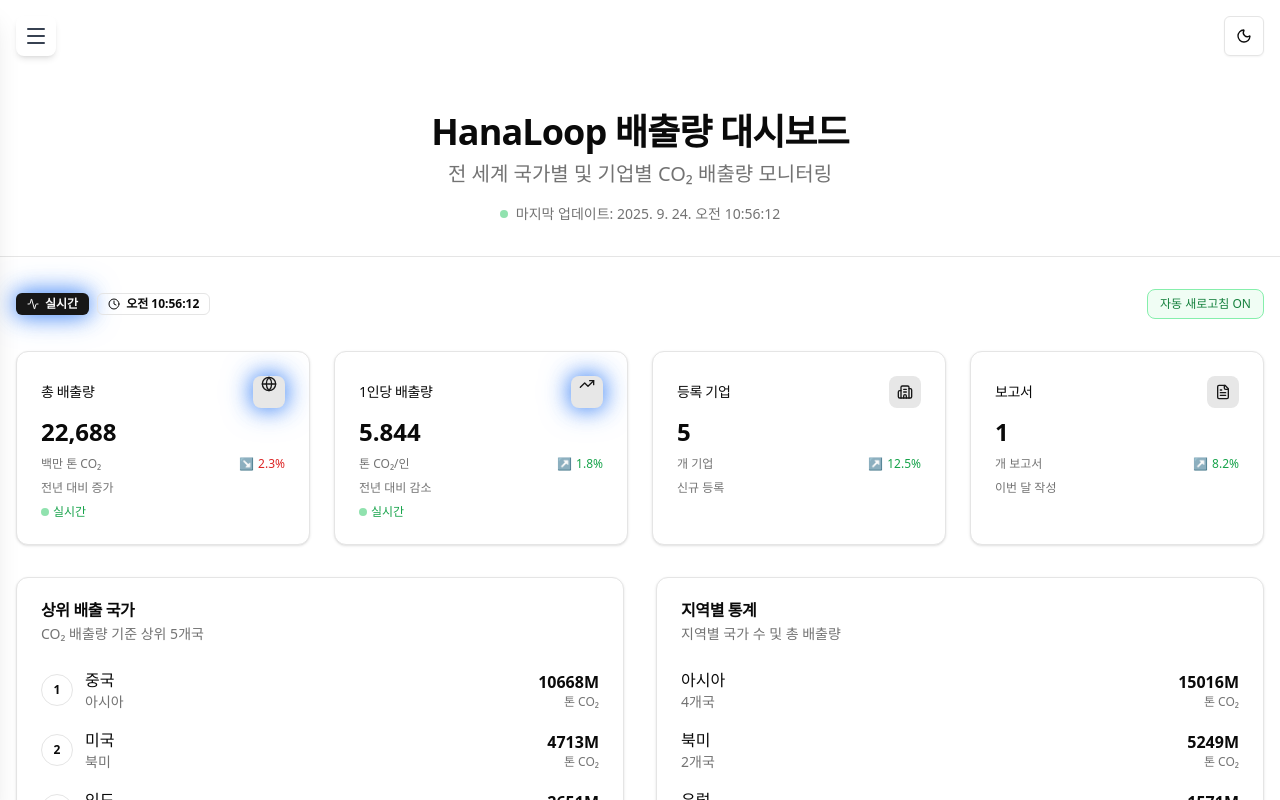
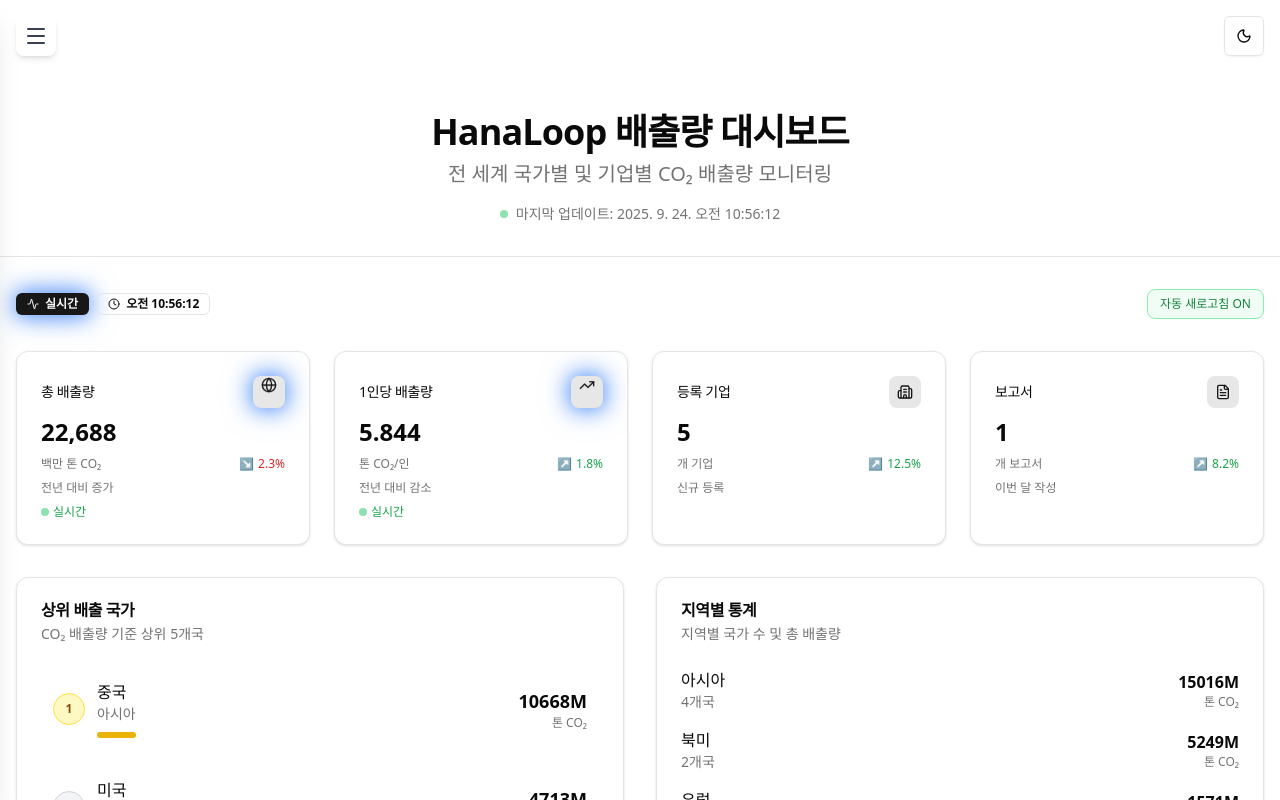
Before and after one commit to HA-SEUNG-JEONG/hanaloop-frontend-assignment, a Next.js app: page / in a window 1280 px wide. Shown: the top 800 px of the page. Built offline with nearby package versions, Linux system fonts and the light colour scheme.

Commit message:
refactor : 애니메이션 및 스타일 개선을 통한 차트 및 국가 목록 컴포넌트 최적화

```diff
--- a/app/analytics/components/AnalyticsChartsSection.tsx
+++ b/app/analytics/components/AnalyticsChartsSection.tsx
@@ -12,7 +12,7 @@
  * - JavaScript 로직 최소화로 성능 최적화
  */
 
-import React from "react";
+import React, { useState, useEffect } from "react";
 import {
   Card,
   CardContent,
@@ -35,6 +35,7 @@
   Pie,
   Cell
 } from "recharts";
+import { cn } from "@/lib/utils";
 
 interface ChartsSectionProps {
   barChartData: Array<{
@@ -77,13 +78,36 @@
   barChartData,
   pieChartData
 }: ChartsSectionProps) {
+  const [isVisible, setIsVisible] = useState(false);
+
+  // 컴포넌트 마운트 시 애니메이션 트리거
+  useEffect(() => {
+    const timer = setTimeout(() => {
+      setIsVisible(true);
+    }, 200);
+
+    return () => clearTimeout(timer);
+  }, []);
+
   return (
     <div className="grid grid-cols-1 xl:grid-cols-2 gap-6 lg:gap-8">
       {/* 상위 10개국 배출량 막대 차트 */}
-      <Card>
+      <Card
+        className={cn(
+          "hover-lift transition-all duration-500",
+          isVisible ? "animate-fade-in-scale" : "opacity-0 scale-95"
+        )}
+      >
         <CardHeader>
-          <CardTitle>상위 10개국 배출량</CardTitle>
-          <CardDescription>CO₂ 배출량 기준 상위 10개국</CardDescription>
+          <CardTitle className="animate-slide-in-up">
+            상위 10개국 배출량
+          </CardTitle>
+          <CardDescription
+            className="animate-slide-in-up"
+            style={{ animationDelay: "100ms" }}
+          >
+            CO₂ 배출량 기준 상위 10개국
+          </CardDescription>
         </CardHeader>
         <CardContent>
           <ChartContainer
@@ -106,17 +130,36 @@
               />
               <YAxis fontSize={14} className="text-sm sm:text-base" />
               <ChartTooltip content={<ChartTooltipContent />} />
-              <Bar dataKey="emissions" fill="#8884d8" />
+              <Bar
+                dataKey="emissions"
+                fill="#8884d8"
+                radius={[4, 4, 0, 0]}
+                animationBegin={0}
+                animationDuration={1500}
+              />
             </BarChart>
           </ChartContainer>
         </CardContent>
       </Card>
 
       {/* 지역별 배출량 파이 차트 */}
-      <Card>
+      <Card
+        className={cn(
+          "hover-lift transition-all duration-500",
+          isVisible ? "animate-fade-in-scale" : "opacity-0 scale-95"
+        )}
+        style={{ animationDelay: "200ms" }}
+      >
         <CardHeader>
-          <CardTitle>지역별 배출량 비율</CardTitle>
-          <CardDescription>지역별 CO₂ 배출량 분포</CardDescription>
+          <CardTitle className="animate-slide-in-up">
+            지역별 배출량 비율
+          </CardTitle>
+          <CardDescription
+            className="animate-slide-in-up"
+            style={{ animationDelay: "300ms" }}
+          >
+            지역별 CO₂ 배출량 분포
+          </CardDescription>
         </CardHeader>
         <CardContent>
           <ChartContainer
@@ -141,6 +184,8 @@
                 style={{
                   fontSize: "var(--pie-label-size)"
                 }}
+                animationBegin={0}
+                animationDuration={2000}
               >
                 {pieChartData.map((entry, index) => (
                   <Cell
--- a/app/dashboard/components/TopEmittingCountries.tsx
+++ b/app/dashboard/components/TopEmittingCountries.tsx
@@ -7,45 +7,136 @@
 } from "@/components/ui/card";
 import { Badge } from "@/components/ui/badge";
 import { Country } from "../../types";
+import { cn } from "@/lib/utils";
+import { useMemo } from "react";
 
 interface TopEmittingCountriesProps {
   countries: Country[];
 }
 
-export function TopEmittingCountries({ countries }: TopEmittingCountriesProps) {
-  const topEmittingCountries = [...countries]
-    .sort((a, b) => b.emissions - a.emissions)
-    .slice(0, 5);
+// 상수 정의
+const ANIMATION_DELAY = 150;
+const PROGRESS_DELAY_OFFSET = 300;
+const TOP_COUNTRIES_LIMIT = 5;
+
+// 순위별 색상 스타일
+const getRankStyle = (index: number) => {
+  const styles = [
+    "bg-yellow-100 text-yellow-800 border-yellow-300", // 1위
+    "bg-gray-100 text-gray-800 border-gray-300", // 2위
+    "bg-orange-100 text-orange-800 border-orange-300" // 3위
+  ];
+  return styles[index] || "bg-blue-100 text-blue-800 border-blue-300";
+};
+
+// 진행률 바 색상
+const getProgressBarColor = (index: number) => {
+  const colors = ["bg-yellow-500", "bg-gray-500", "bg-orange-500"];
+  return colors[index] || "bg-blue-500";
+};
+
+// 개별 국가 아이템 컴포넌트
+interface CountryItemProps {
+  country: Country;
+  index: number;
+  maxEmissions: number;
+}
+
+function CountryItem({ country, index, maxEmissions }: CountryItemProps) {
+  const percentage = (country.emissions / maxEmissions) * 100;
+  const animationDelay = index * ANIMATION_DELAY;
+  const progressDelay = animationDelay + PROGRESS_DELAY_OFFSET;
 
   return (
-    <Card>
-      <CardHeader>
-        <CardTitle>상위 배출 국가</CardTitle>
-        <CardDescription>CO₂ 배출량 기준 상위 5개국</CardDescription>
-      </CardHeader>
-      <CardContent>
-        <div className="space-y-4">
-          {topEmittingCountries.map((country, index) => (
-            <div key={country.id} className="flex items-center justify-between">
+    <div
+      className={cn(
+        "flex items-center justify-between p-3 rounded-lg transition-all duration-500",
+        "hover:bg-muted/50 hover:scale-[1.02] animate-slide-in-up"
+      )}
+      style={{ animationDelay: `${animationDelay}ms` }}
+      role="listitem"
+      aria-label={`${index + 1}위: ${
+        country.name
+      }, 배출량 ${country.emissions.toFixed(0)}M톤`}
+    >
       <div className="flex items-center space-x-3">
         <Badge
           variant="outline"
-                  className="w-8 h-8 rounded-full flex items-center justify-center"
+          className={cn(
+            "w-8 h-8 rounded-full flex items-center justify-center transition-all duration-300",
+            "hover:scale-110",
+            getRankStyle(index)
+          )}
+          aria-label={`${index + 1}위`}
         >
           {index + 1}
         </Badge>
-                <div>
+        <div className="flex-1">
           <p className="font-medium">{country.name}</p>
-                  <p className="text-sm text-muted-foreground">
-                    {country.region}
-                  </p>
+          <p className="text-sm text-muted-foreground">{country.region}</p>
+          {/* 진행률 바 */}
+          <div
+            className="w-full bg-muted rounded-full h-1.5 mt-2"
+            role="progressbar"
+            aria-valuenow={percentage}
+            aria-valuemin={0}
+            aria-valuemax={100}
+          >
+            <div
+              className={cn(
+                "h-1.5 rounded-full transition-all duration-1000 ease-out",
+                getProgressBarColor(index)
+              )}
+              style={{
+                width: `${percentage}%`,
+                transitionDelay: `${progressDelay}ms`
+              }}
+            />
+          </div>
         </div>
       </div>
       <div className="text-right">
-                <p className="font-bold">{country.emissions.toFixed(0)}M</p>
+        <p className="font-bold text-lg">{country.emissions.toFixed(0)}M</p>
         <p className="text-xs text-muted-foreground">톤 CO₂</p>
       </div>
     </div>
+  );
+}
+
+export function TopEmittingCountries({ countries }: TopEmittingCountriesProps) {
+  const { topEmittingCountries, maxEmissions } = useMemo(() => {
+    const sorted = [...countries]
+      .sort((a, b) => b.emissions - a.emissions)
+      .slice(0, TOP_COUNTRIES_LIMIT);
+
+    const max = Math.max(...sorted.map((c) => c.emissions));
+
+    return {
+      topEmittingCountries: sorted,
+      maxEmissions: max
+    };
+  }, [countries]);
+
+  return (
+    <Card className="hover-lift">
+      <CardHeader>
+        <CardTitle className="animate-fade-in-scale">상위 배출 국가</CardTitle>
+        <CardDescription
+          className="animate-slide-in-up"
+          style={{ animationDelay: "100ms" }}
+        >
+          CO₂ 배출량 기준 상위 {TOP_COUNTRIES_LIMIT}개국
+        </CardDescription>
+      </CardHeader>
+      <CardContent>
+        <div className="space-y-4" role="list" aria-label="상위 배출 국가 목록">
+          {topEmittingCountries.map((country, index) => (
+            <CountryItem
+              key={country.id}
+              country={country}
+              index={index}
+              maxEmissions={maxEmissions}
+            />
           ))}
         </div>
       </CardContent>
--- a/app/reports/page.tsx
+++ b/app/reports/page.tsx
@@ -10,7 +10,6 @@
   ReportsStats
 } from "../types";
 import { ReportsPageHeader } from "@/components/common/PageHeader";
-import { LoadingSpinner } from "@/components/common/LoadingSpinner";
 import { ErrorState } from "@/components/common/ErrorState";
 import {
   SkeletonPageLayout,
```
Lines whose indentation alone changed are shown as unchanged.
